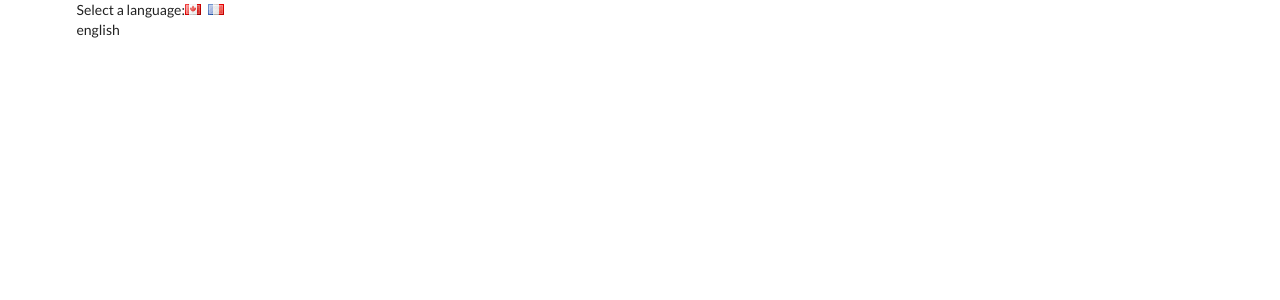
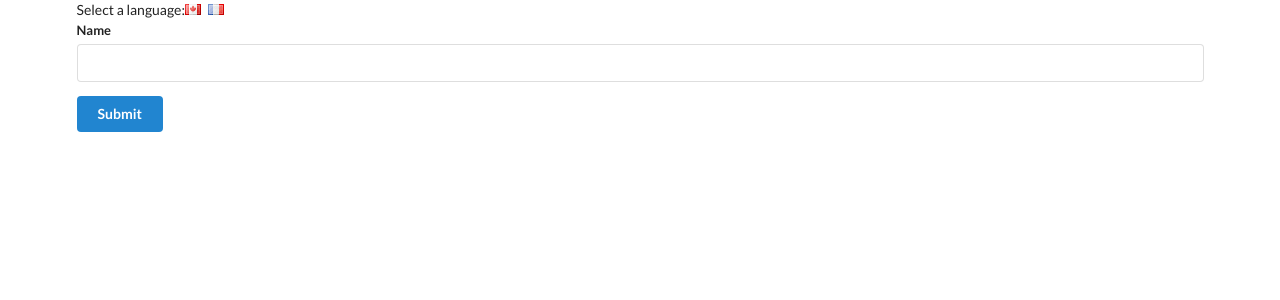
Before and after one commit to super8989/React-translate, a React (Create React App) app: page / in a window 1280 px wide. Shown: the top 300 px of the page. Built offline with nearby package versions, Linux system fonts and the light colour scheme.

Commit message:
setting up UserCreate, Field and Button

```diff
--- a/src/components/App.js
+++ b/src/components/App.js
@@ -1,4 +1,5 @@
 import React from "react";
+import UserCreate from './UserCreate';
 
 class App extends React.Component {
   state = { language: "english" };
@@ -15,7 +16,7 @@
           <i className="flag ca" onClick={() => this.onLanguageChange('english')} />
           <i className="flag fr" onClick={() => this.onLanguageChange('french')} />
         </div>
-        {this.state.language}
+        <UserCreate />
       </div>
     );
   }
--- /dev/null
+++ b/src/components/Button.js
@@ -0,0 +1,9 @@
+import React from 'react';
+
+class Button extends React.Component {
+  render() {
+    return <button className="ui button primary">Submit</button>
+  }
+}
+
+export default Button;
--- /dev/null
+++ b/src/components/Field.js
@@ -0,0 +1,14 @@
+import React from 'react';
+
+class Field extends React.Component {
+  render() {
+    return (
+      <div className="ui field">
+      <label>Name</label>
+      <input />
+      </div>
+    )
+  }
+}
+
+export default Field;
--- /dev/null
+++ b/src/components/UserCreate.js
@@ -0,0 +1,14 @@
+import React from "react";
+import Field from "./Field";
+import Button from "./Button";
+
+const UserCreate = () => {
+  return (
+    <div className="ui form">
+      <Field />
+      <Button />
+    </div>
+  );
+};
+
+export default UserCreate;
```
